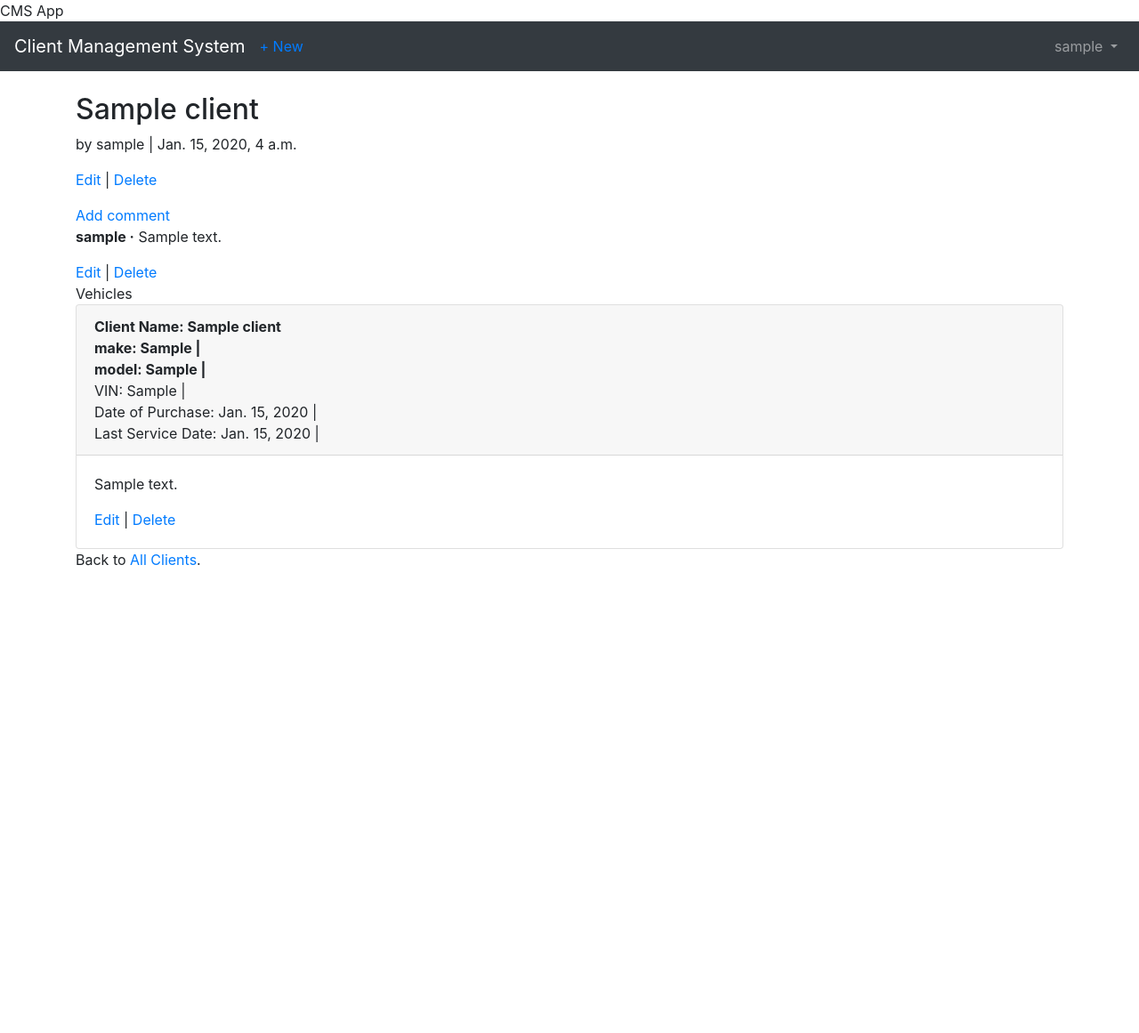
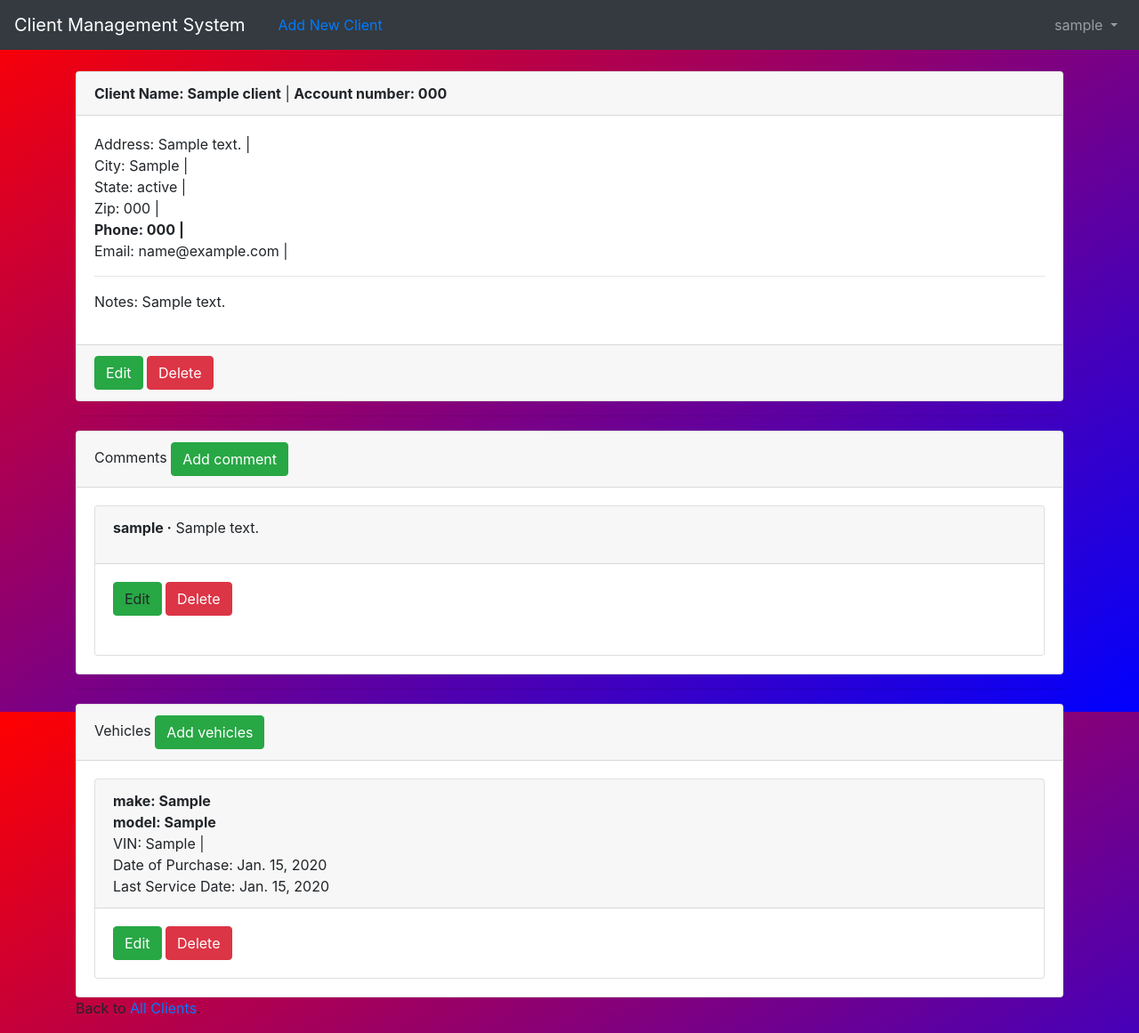
Before and after one commit to smereddy/django3, a Django app: page /clients/1/ in a window 1280 px wide. Shown: the whole page at 89% size. Before the commit the page ends 636 px from the top, so only its background shows below. Run offline with Django 3.2, Linux system fonts and the light colour scheme; a user stored in the database is signed in; tables that the repository leaves empty hold one stand-in row (values such as "Sample post"); some libraries are stand-ins or nearby versions.

Commit message:
frontend changes

```diff
--- a/clients/templates/client_detail.html
+++ b/clients/templates/client_detail.html
@@ -1,44 +1,90 @@
 {% extends 'base.html' %}
 
 {% block content %}
-<div class="client-entry">
-<h2>{{ object.name }}</h2>
-<p>by {{ object.author }} | {{ object.date }}</p>
-<p>{{ object.note }}</p>
+    <div class="card">
+        <div class="card-header">
+            <span class="font-weight-bold">Client Name: {{ object.name }}</span> |
+            <span class="font-weight-bold">Account number: {{ object.acct_number }} </span>
+
+
+        </div>
+        <div class="card-body">
+
+            <span class="font-muted">Address: {{ object.address }} | </span><br>
+            <span class="font-muted-">City: {{ object.city }} | </span><br>
+            <span class="font-muted">State: {{ object.state }} | </span><br>
+            <span class="font-muted">Zip: {{ object.zipcode }} | </span><br>
+                        <span class="font-weight-bold">Phone: {{ object.cell_phone }} | </span><br>
+            <span class="font-muted">Email: {{ object.email }} | </span><br>
+            <hr>
+            <p>Notes: {{ object.notes }}</p>
+
+        </div>
+    <div class="card-footer">
+                    <a type="button" class="btn btn-success pull-right"" href="{% url 'client_edit' client.pk %}">Edit<i
+                                    class="fas fa-edit"></i></a>
+                            <a type="button" class="btn btn-danger pull-right"" href="{% url 'client_delete' client.pk %}">Delete<i
+                                    class="far fa-trash-o"></i></a>
     </div>
 
-<p><a href="{% url 'client_edit' client.pk %}">Edit</a> | <a href="{% url 'client_delete' client.pk %}">Delete</a></p>
-                <a href="{% url 'comment_create' client.pk %}">Add comment</a>
-                {% for comment in client.comments.all %}
+    </div>
+    <hr>
+     <div class="card">
+        <div class="card-header">
+            Comments <a type="button" class="btn btn-success" href="{% url 'comment_create' object.pk %}">Add comment<i
+                                    class="fas fa-plus-square"></i></a>
+        </div>
+         <div class="card-body ">
+             {% for comment in object.comments.all %}
+                 <div class="card card-block">
+                         <div class="card-header">
+
                 <p>
                     <span class="font-weight-bold">{{ comment.author }} &middot;</span>
                     {{ comment }}
                 </p>
-                <a href="{% url 'comment_edit' comment.pk %}">Edit</a> |
-                <a href="{% url 'comment_delete' comment.pk %}">Delete</a>
+                         </div>
+                             <div class="card-body">
+ <a type="button" class="btn btn-success" hhref="{% url 'comment_edit' comment.pk %}">Edit<i
+                                    class="fas fa-edit"></i></a>
+                            <a type="button" class="btn btn-danger" href="{% url 'comment_delete' comment.pk %}">Delete<i
+                                    class="far fa-trash-o"></i></a>
+                             </div>
+                 <br>
+                 </div>
             {% endfor %}
-    <br>
-    Vehicles
-    {% for vehicle in client.vehicles.all %}
+         </div>
+     </div>
+        <hr>
+
     <div class="card">
         <div class="card-header">
-                <span class="font-weight-bold">Client Name: {{ vehicle.client.name }}</span><br>
-                <span class="font-weight-bold">make: {{ vehicle.make }} | </span><br>
-                <span class="font-weight-bold">model: {{ vehicle.model }} | </span><br>
+            Vehicles <a type="button" class="btn btn-success" href="{% url 'vehicles_create' object.pk %}">Add vehicles<i
+                                    class="fas fa-plus-square"></i></a>
+        </div>
+         <div class="card-body">
+              {% for vehicle in object.vehicles.all %}
+        <div class="card">
+            <div class="card-header">
+                <span class="font-weight-bold">make: {{ vehicle.make }}  </span><br>
+                <span class="font-weight-bold">model: {{ vehicle.model }}  </span><br>
 
                 <span class="font-muted">VIN: {{ vehicle.VIN }} | </span><br>
-                <span class="font-muted-">Date of Purchase: {{ vehicle.date_of_purchase }} | </span><br>
-                <span class="font-muted">Last Service Date: {{ vehicle.last_service_date }} | </span><br>
+                <span class="font-muted-">Date of Purchase: {{ vehicle.date_of_purchase }}  </span><br>
+                <span class="font-muted">Last Service Date: {{ vehicle.last_service_date }}  </span><br>
 
             </div>
             <div class="card-body">
-                <p>{{ client.notes }}</p>
-                <a href="{% url 'vehicles_edit' vehicle.pk %}">Edit</a> |
-                <a href="{% url 'vehicles_delete' vehicle.pk %}">Delete</a>
+                 <a type="button" class="btn btn-success" href="{% url 'vehicles_edit' vehicle.pk %}">Edit<i
+                                    class="fas fa-edit"></i></a>
+                            <a type="button" class="btn btn-danger" href="{% url 'vehicles_delete' vehicle.pk %}">Delete<i
+                                    class="far fa-trash-o"></i></a>
             </div>
 
         </div>
     {% endfor %}
+         </div>
+     </div>
 
     <p>Back to <a href="{% url 'client_list' %}">All Clients</a>.</p>
 {% endblock content %}
--- a/clients/templates/comments/delete.html
+++ b/clients/templates/comments/delete.html
@@ -3,7 +3,7 @@
 {% block content %}
     <h1>Delete</h1>
     <form action="" method="post">{% csrf_token %}
-        <p>Are you sure you want to delete "{{ client.name }}"?</p>
+        <p>Are you sure you want to delete comment?</p>
         <button class="btn btn-danger ml-2" type="submit">Confirm</button>
     </form>
 {% endblock content %}
--- a/templates/base.html
+++ b/templates/base.html
@@ -7,16 +7,19 @@
     initial-scale=1, shrink-to-fit=no">
 
     <!-- Bootstrap CSS -->
+      <style>
+          body {
+  background: linear-gradient(to left top, blue, red) fixed;
+}
+      </style>
     <link rel="stylesheet" href="https://stackpath.bootstrapcdn.com/bootstrap/4.1.3/css/bootstrap.min.css" integrity="sha384-MCw98/SFnGE8fJT3GXwEOngsV7Zt27NXFoaoApmYm81iuXoPkFOJwJ8ERdknLPMO" crossorigin="anonymous">
-
-    <name>{% block name %}CMS App{% endblock name %}</name>
   </head>
   <body>
     <nav class="navbar navbar-expand-md navbar-dark bg-dark mb-4">
       <a class="navbar-brand" href="{% url 'home' %}">Client Management System</a>
       {% if user.is_authenticated %}
         <ul class="navbar-nav mr-auto">
-          <li class="nav-item"><a href="{% url 'client_new' %}">+ New</a></li>
+          <li class="btn ml-2"><a href="{% url 'client_new' %}">Add New Client</a></li>
         </ul>
    {% endif %}
       <button class="navbar-toggler" type="button" data-toggle="collapse"
--- a/templates/registration/login.html
+++ b/templates/registration/login.html
@@ -1,6 +1,9 @@
 {% extends "base.html" %}
 
 {% block content %}
+<div class="card card-block">
+  <div class="card-body">
+
 
   {% if form.errors %}
     <p>Your username and password didn't match. Please try again.</p>
@@ -33,5 +36,7 @@
 
   {# Assumes you setup the password_reset view in your URLconf #}
   <p><a href="{% url 'password_reset' %}">Lost password?</a></p>
+  </div>
+</div>
 
 {% endblock %}
```
Also changed, not shown: clients/templates/client_list.html (+36 -32 lines), clients/templates/vehicles/list.html (+43 -16 lines), templates/signup.html (+8 -0 lines). Lines whose indentation alone changed are shown as unchanged.
